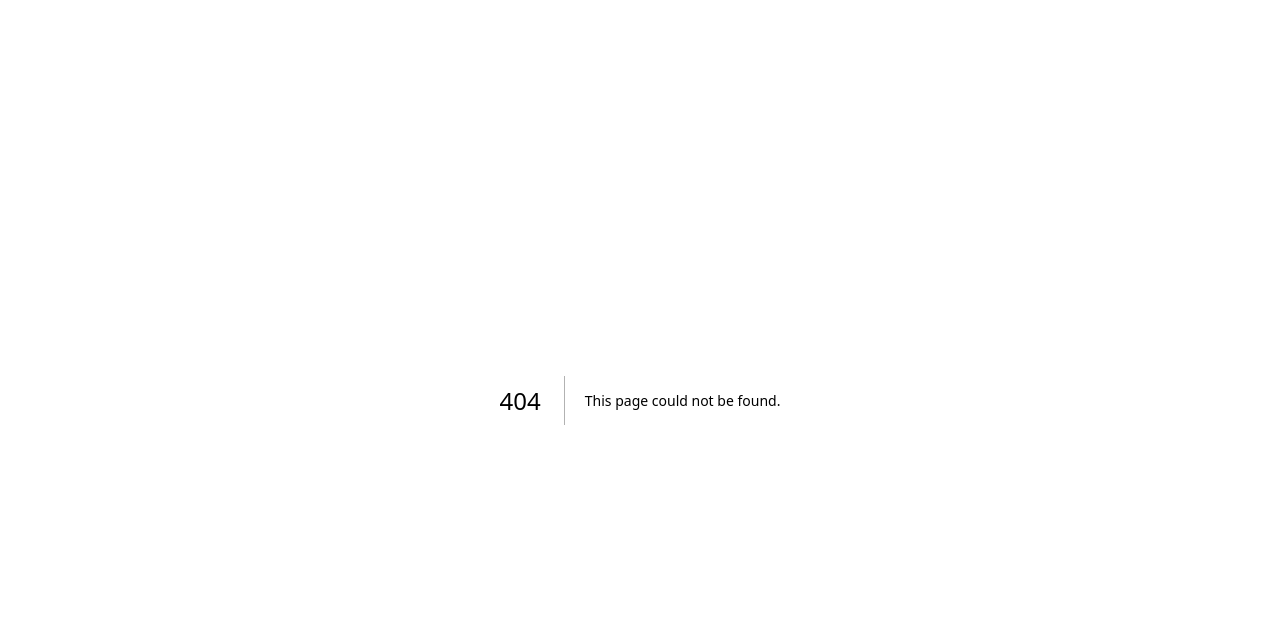
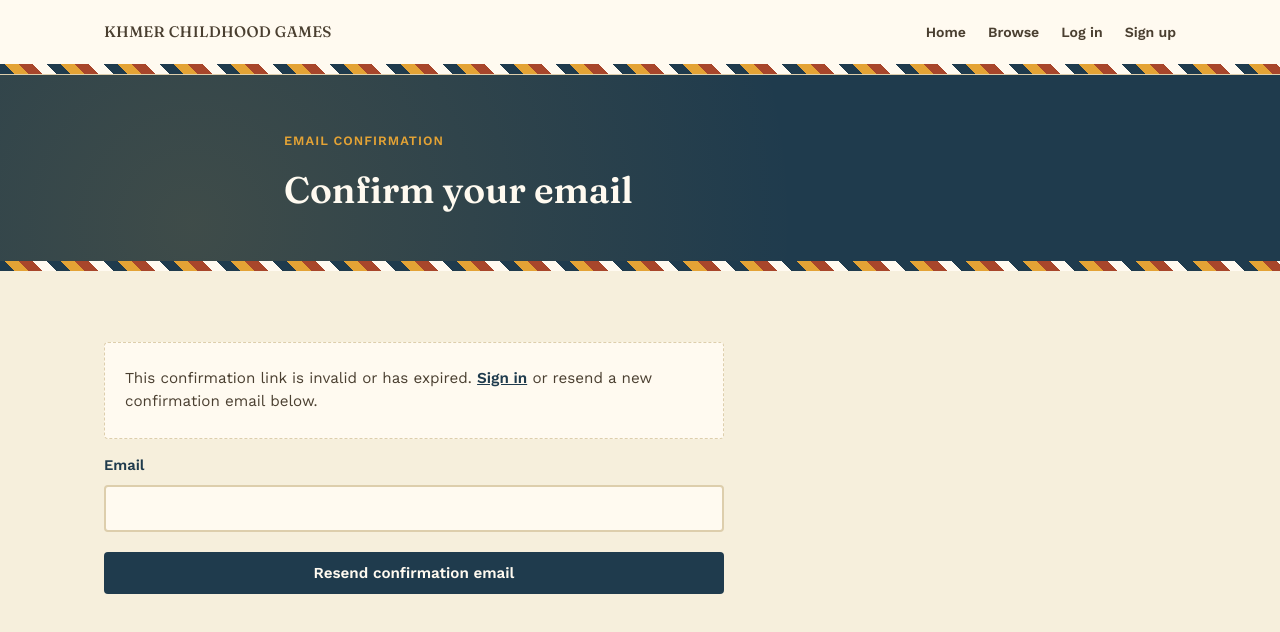
Before and after one commit to rothanayorn/khmer-childhood-game-archive, a Next.js app: page /auth/confirm in a window 1280 px wide. Before the commit this address had no page. Shown: the top 632 px of the page. Built offline with nearby package versions, Linux system fonts and the light colour scheme; no server answers.

Commit message:
Save change

```diff
--- /dev/null
+++ b/app/auth/confirm/page.js
@@ -0,0 +1,29 @@
+import SiteHeader from "@/components/SiteHeader";
+import ConfirmEmail from "@/components/ConfirmEmail";
+import styles from "./page.module.css";
+
+export const metadata = {
+  title: "Confirm your email — Khmer Childhood Games",
+  description: "Finishing your Khmer Childhood Games account confirmation.",
+};
+
+export default function ConfirmEmailPage() {
+  return (
+    <>
+      <SiteHeader />
+
+      <section className={styles.hero}>
+        <div className={`container ${styles.heroInner}`}>
+          <p className={styles.eyebrow}>Email confirmation</p>
+          <h1 className={styles.heroTitle}>Confirm your email</h1>
+        </div>
+      </section>
+
+      <div className="kramaStripe" />
+
+      <main className={`container ${styles.main}`}>
+        <ConfirmEmail />
+      </main>
+    </>
+  );
+}
--- /dev/null
+++ b/app/auth/confirm/page.module.css
@@ -0,0 +1,35 @@
+.hero {
+  background: var(--color-indigo);
+  color: var(--color-bg-raised);
+  background-image: radial-gradient(
+    circle at 15% 80%,
+    rgba(228, 163, 53, 0.16),
+    transparent 55%
+  );
+}
+
+.heroInner {
+  padding: 56px 24px 48px;
+  max-width: 760px;
+}
+
+.eyebrow {
+  font-size: 0.8rem;
+  text-transform: uppercase;
+  letter-spacing: 0.08em;
+  color: var(--color-marigold);
+  font-weight: 600;
+  margin: 0 0 16px;
+}
+
+.heroTitle {
+  font-family: var(--font-display);
+  font-weight: 600;
+  font-size: clamp(1.6rem, 3.5vw, 2.3rem);
+  line-height: 1.25;
+  margin: 0;
+}
+
+.main {
+  padding: 56px 24px 40px;
+}
--- /dev/null
+++ b/components/ConfirmEmail.js
@@ -0,0 +1,112 @@
+"use client";
+
+import { useEffect, useState } from "react";
+import Link from "next/link";
+import { useRouter } from "next/navigation";
+import { createClient } from "@/lib/supabase/client";
+import styles from "./EntryForm.module.css";
+
+// Destination of the email confirmation link. This project uses PKCE
+// (the @supabase/ssr browser client hardcodes flowType "pkce" and
+// detectSessionInUrl), so the `code` the link carries is exchanged for a
+// session automatically the moment the client is created. We just wait for
+// that exchange, then hand the user to /login with a clear status.
+export default function ConfirmEmail() {
+  const router = useRouter();
+  const [state, setState] = useState("checking"); // checking | invalid
+  const [resendEmail, setResendEmail] = useState("");
+  const [message, setMessage] = useState("");
+  const [error, setError] = useState("");
+  const [busy, setBusy] = useState(false);
+
+  useEffect(() => {
+    const supabase = createClient();
+    supabase.auth
+      .getUser()
+      .then(({ data }) => {
+        if (data.user) {
+          router.push("/login?confirmed=1");
+        } else {
+          setState("invalid");
+        }
+      })
+      .catch(() => setState("invalid"));
+  }, []);
+
+  async function resendConfirmation(event) {
+    event.preventDefault();
+    setError("");
+    setMessage("");
+
+    const email = resendEmail.trim();
+    if (!email) {
+      setError("Enter the email you registered with.");
+      return;
+    }
+
+    setBusy(true);
+    const supabase = createClient();
+    const { error: resendError } = await supabase.auth.resend({
+      type: "signup",
+      email,
+      options: {
+        emailRedirectTo: `${window.location.origin}/auth/confirm`,
+      },
+    });
+    setBusy(false);
+
+    if (resendError) {
+      setError("Could not resend the email. Please try again.");
+      return;
+    }
+    setMessage(
+      "Confirmation email sent again — check your inbox, including spam."
+    );
+  }
+
+  if (state === "checking") {
+    return <p className={styles.notice}>Confirming your email…</p>;
+  }
+
+  return (
+    <>
+      <p className={styles.notice}>
+        This confirmation link is invalid or has expired.{" "}
+        <Link href="/login" className={styles.switchLink}>
+          Sign in
+        </Link>{" "}
+        or resend a new confirmation email below.
+      </p>
+
+      {message && (
+        <p className={styles.notice} role="status">
+          {message}
+        </p>
+      )}
+
+      <form className={styles.form} onSubmit={resendConfirmation} noValidate>
+        <label className={styles.label}>
+          Email
+          <input
+            className={styles.input}
+            type="email"
+            value={resendEmail}
+            onChange={(event) => setResendEmail(event.target.value)}
+            autoComplete="email"
+            required
+          />
+        </label>
+
+        {error && (
+          <p className={styles.error} role="alert">
+            {error}
+          </p>
+        )}
+
+        <button type="submit" className={styles.submitBtn} disabled={busy}>
+          {busy ? "Sending…" : "Resend confirmation email"}
+        </button>
+      </form>
+    </>
+  );
+}
--- a/components/EntryForm.module.css
+++ b/components/EntryForm.module.css
@@ -89,6 +89,12 @@
   font-size: 0.9rem;
 }
 
+.success {
+  margin: 0;
+  color: var(--color-jade);
+  font-size: 0.9rem;
+}
+
 .notice {
   background: var(--color-bg-raised);
   border: 1px dashed var(--color-line);
--- a/components/LoginForm.module.css
+++ b/components/LoginForm.module.css
@@ -36,6 +36,16 @@
   margin: 0;
   color: var(--color-laterite);
   font-size: 0.9rem;
+}
+
+.notice {
+  background: var(--color-bg-raised);
+  border: 1px dashed var(--color-line);
+  border-radius: var(--radius);
+  padding: 20px 16px;
+  max-width: 460px;
+  font-size: 0.92rem;
+  color: var(--color-ink-soft);
 }
 
 .forgot {
```
Also changed, not shown: components/EditEntryForm.js (+13 -2 lines), components/LoginForm.js (+21 -3 lines), components/SignupForm.js (+51 -3 lines), components/SignupForm.module.css (+17 -0 lines).
